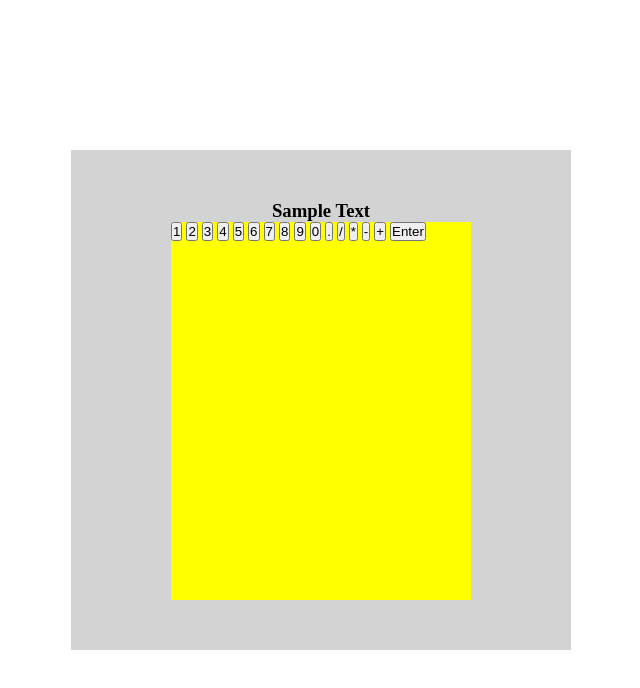
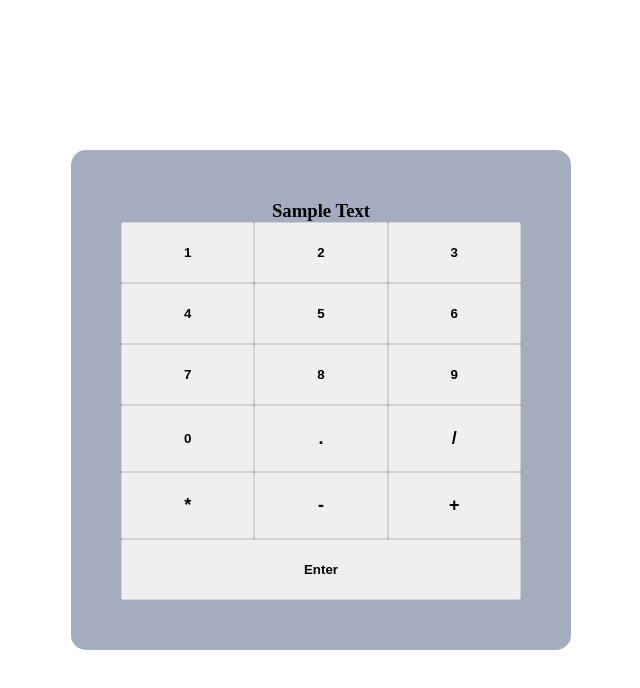
Before and after one commit to CYPH3R-K3SH4V/JS-Calculator, a plain HTML site: page index.html in a window 1280 px wide. Shown: the whole page, without its empty margins (319-959 px from the left). Drawn offline with Linux system fonts and the light colour scheme.

Commit message:
Added styles to calculator

```diff
--- a/index.html
+++ b/index.html
@@ -17,28 +17,26 @@
                  </h3>
             </div>
             <div class="numpad">
-             <button class="btn-1">1</button>
-             <button class="btn-1">2</button>
-             <button class="btn-1">3</button>
-             <button class="btn-1">4</button>
-             <button class="btn-1">5</button>
-             <button class="btn-1">6</button>
-             <button class="btn-1">7</button>
-             <button class="btn-1">8</button>
-             <button class="btn-1">9</button>
-             <button class="btn-1">0</button>
-             <button class="btn-1">.</button>
-             <button class="btn-1">/</button>
-             <button class="btn-1">*</button>
-             <button class="btn-1">-</button>
-             <button class="btn-1">+</button>
-             <button class="btn-1">Enter</button>
+             <button class="btn num-1">1</button>
+             <button class="btn num-2">2</button>
+             <button class="btn num-3">3</button>
+             <button class="btn num-4">4</button>
+             <button class="btn num-5">5</button>
+             <button class="btn num-6">6</button>
+             <button class="btn num-7">7</button>
+             <button class="btn num-8">8</button>
+             <button class="btn num-9">9</button>
+             <button class="btn num-0">0</button>
+             <button class="btn num-. large-btn">.</button>
+             <button class="btn num-/ large-btn">/</button>
+             <button class="btn num-* large-btn">*</button>
+             <button class="btn num-- large-btn">-</button>
+             <button class="btn num-+ large-btn">+</button>
+             <button class="btn num-entr">Enter</button>
 
              </div>
         </div>
     </div>
-
-
     <Script src="app.js" ></Script>
 </body>
 </html>
--- a/style.css
+++ b/style.css
@@ -19,13 +19,33 @@
     /* text-align: center; */
     height:500px;
     width:500px;
-    padding:50px 100px;
-    background:lightgrey;
+    padding: 50px;
+    border-radius:15px;
+    background:rgb(165, 172, 192);
 }
 
 .numpad{
-    display:;
-    width:300px;
-    background:yellow;
+    display:flex;
+    flex-wrap: wrap;
+    background:#b99d9d;
     height:100%;
+    width:100%;
+    justify-content: center;
+    text-align: center;
 }
+
+.btn{
+    width:33.33333%;
+    border:1px solid lightgray;
+    border-radius:2px;
+    font-weight: 600;
+}
+
+
+.num-entr{
+    width: 100%;
+}
+
+.large-btn{
+    font-size: large;
+}
```
